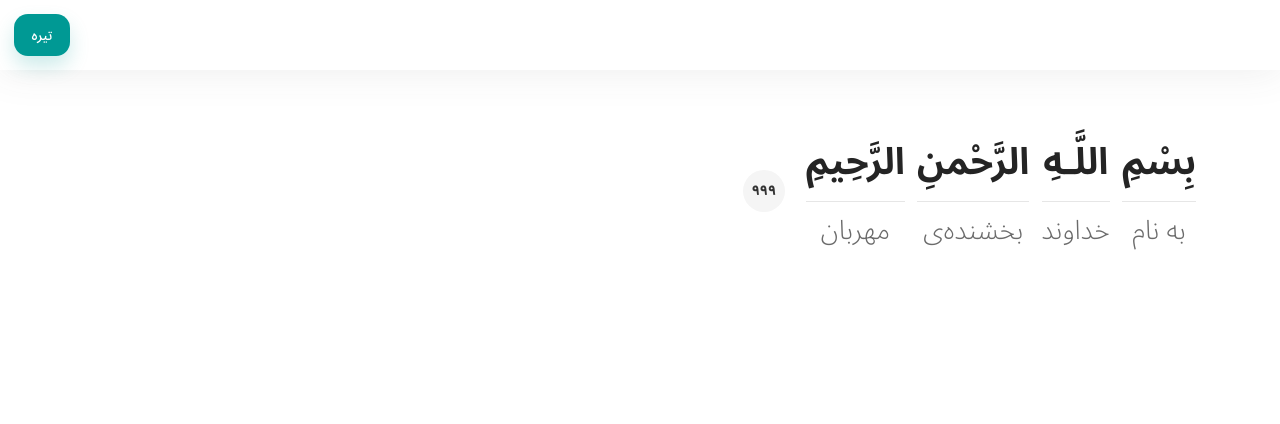
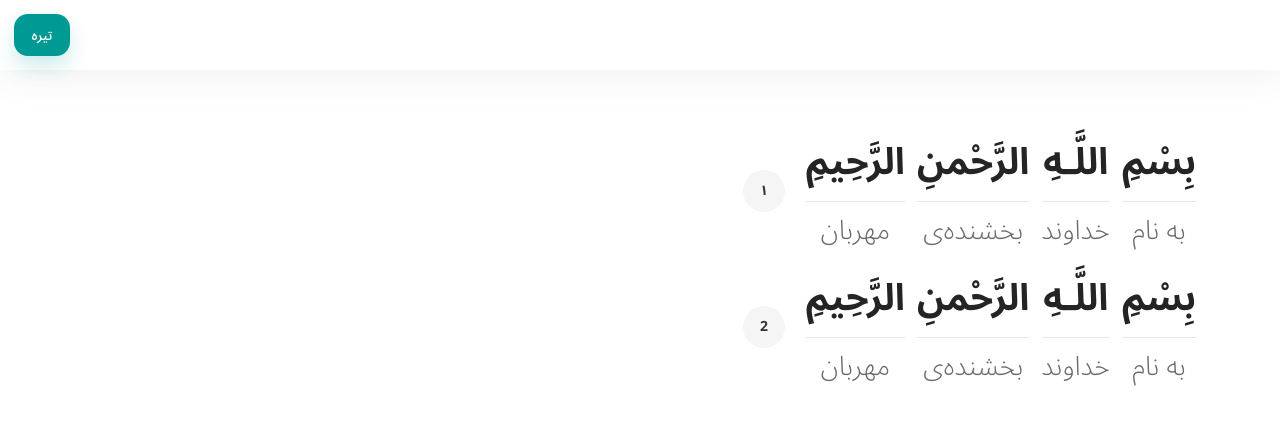
Before and after one commit to boroji/quran-hadi, a Next.js app: page / in a window 1280 px wide. Shown: the top 424 px of the page. Built offline with nearby package versions, Linux system fonts and the light colour scheme.

Commit message:
fixed the ayah counter

```diff
--- a/components/Ayah/Ayah.js
+++ b/components/Ayah/Ayah.js
@@ -9,7 +9,9 @@ const Ayah = ({ text }) => {
 		<section className={container}>
 			{text.map(({ id, kalameh, tarjomeh }) => {
 				return (
-					<article key={id} className={words}>
+					<article
+						key={id}
+						className={words}>
 						<Kalameh text={kalameh} />
 						<Tarjomeh text={tarjomeh} />
 					</article>
--- a/components/Surah/Surah.js
+++ b/components/Surah/Surah.js
@@ -21,27 +21,25 @@ const Surah = ({ id, className, text, verse = false }) => {
 	}`
 
 	return (
-		<main
-			id={id}
-			className={container}>
+		<>
 			{text.map(ayah => {
-				const { words } = ayah
+				const { verse, words } = ayah
 				return (
-					<Ayah
-						key={ayah.id}
-						text={words}
-					/>
+					<main
+						id={id}
+						className={container}
+						key={ayah.id}>
+						<Ayah text={words} />
+						<p
+							dir='rtl'
+							className={dynamicClassName}
+							style={ArabicFont.style}>
+							{verse}
+						</p>
+					</main>
 				)
 			})}
-			{verse && (
-				<p
-					dir='rtl'
-					className={dynamicClassName}
-					style={ArabicFont.style}>
-					{verse}
-				</p>
-			)}
-		</main>
+		</>
 	)
 }
 
--- a/pages/index.js
+++ b/pages/index.js
@@ -8,11 +8,36 @@ export default function Home() {
 			<HeadTag title='Quran Hadi' />
 			<Wrapper>
 				<Surah
-					verse='۹۹۹'
 					text={[
 						{
 							id: '1:1:1',
 							verse: '۱',
+							words: [
+								{
+									id: '1:1:1:1',
+									kalameh: 'بِسْمِ',
+									tarjomeh: 'به نام',
+								},
+								{
+									id: '1:1:1:2',
+									kalameh: 'اللَّـهِ',
+									tarjomeh: 'خداوند',
+								},
+								{
+									id: '1:1:1:3',
+									kalameh: 'الرَّحْمنِ',
+									tarjomeh: 'بخشنده‌ی',
+								},
+								{
+									id: '1:1:1:4',
+									kalameh: 'الرَّحِيمِ',
+									tarjomeh: 'مهربان',
+								},
+							],
+						},
+						{
+							id: '1:1:2',
+							verse: '2',
 							words: [
 								{
 									id: '1:1:1:1',
```
